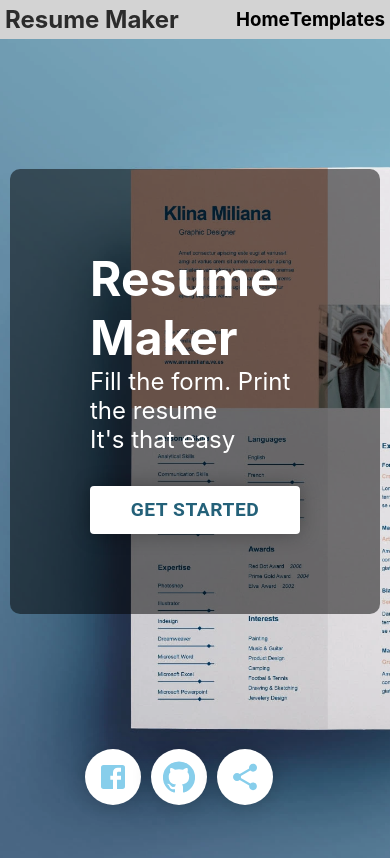
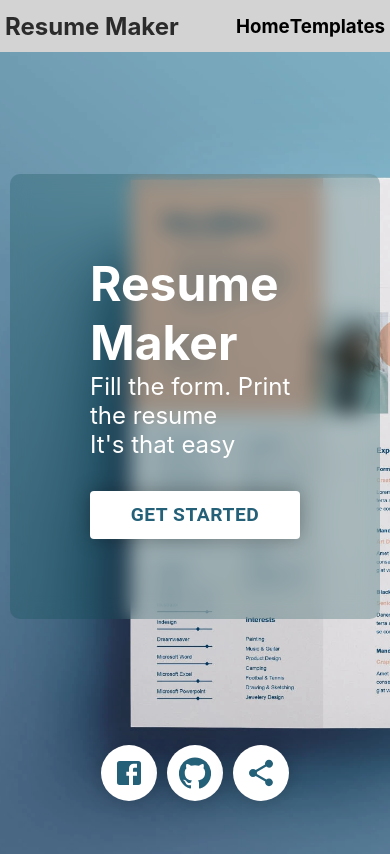
Before and after one commit to SBhattacharya45/resume-builder, a React (Create React App) app: page / in a window 390 px wide. Built offline with nearby package versions, Linux system fonts and the light colour scheme.

Commit message:
made some changes to landing page

```diff
--- a/src/components/Header/Header.css
+++ b/src/components/Header/Header.css
@@ -4,6 +4,7 @@
     background-color: lightgrey;
     padding: 5px;
     align-items: center;
+    height: 5vh;
 }
 
 .header__brand{
--- a/src/components/LandingPage/LandingPage.css
+++ b/src/components/LandingPage/LandingPage.css
@@ -1,6 +1,6 @@
 .landingPage{
     background-image: url('../../assets/Resume_image.webp');
-    height: 97vh;
+    height: 95vh;
     width: 100%;
     background-position: center;
     background-repeat: no-repeat;
@@ -42,7 +42,7 @@
 
 .landingPage__icons .MuiSvgIcon-root{
 
-    color: skyblue;
+    color: rgb(36, 97, 121);
     font-size: 2rem;
 }
 
@@ -61,16 +61,19 @@
     .landingPage__controls{
         margin-top: auto;
         margin-bottom: auto;
-        background-color: rgba(0, 0, 0, 0.507);
+        background-color:rgba(11, 76, 78, 0.267);
         padding: 5rem;
         border-radius: 10px;
         margin-left: 10px;
         margin-right: 10px;
+        -webkit-backdrop-filter: blur(10px);
+        backdrop-filter: blur(10px);
     }
 
     .landingPage__icons{
         flex-direction: row;
         padding-bottom: 3rem;
+        margin-right: 0rem;
     }
 
 }
--- a/src/containers/FormContainer/FormContainer.js
+++ b/src/containers/FormContainer/FormContainer.js
@@ -2,6 +2,7 @@ import React,{Component} from 'react';
 
 import Input from '../../components/Input/Input';
 import classes from './FormContainer.module.css';
+import Grid from '@material-ui/core/Grid';
 
 
 class FormConatiner extends Component {
@@ -13,7 +14,7 @@ class FormConatiner extends Component {
                 value: '',
                 config: {
                     type: 'text',
-                    placeholder: 'First Name'
+                    placeholder: 'First Name',
                 },
                 label: 'First Name'
             },
@@ -107,10 +108,22 @@ class FormConatiner extends Component {
         )
 
         return(
-            <div className={classes.Container}>
-                <h3>Enter Your Details</h3>
-                {form}
-            </div>
+            <>
+            <h2>Enter Your Details</h2>
+            <Grid container-fluid spacing={3}>
+                <Grid item xs={12} sm={2}>
+                    <div className={classes.Container}>
+                        {form}
+                    </div>
+                </Grid>
+                <Grid item xs={12} sm={2}>
+                    <div className={classes.Container}>
+                        {form}
+                    </div>
+                </Grid>
+
+            </Grid>
+            </>
         )
     }
 }
--- a/src/containers/FormContainer/FormContainer.module.css
+++ b/src/containers/FormContainer/FormContainer.module.css
@@ -1,7 +1,7 @@
-.Container {
+/* .Container {
     margin: 10px auto;
     width: 800px;
     border: 2px solid black;
     box-sizing: border-box;
     padding: 5px;
-}
+} */
```
